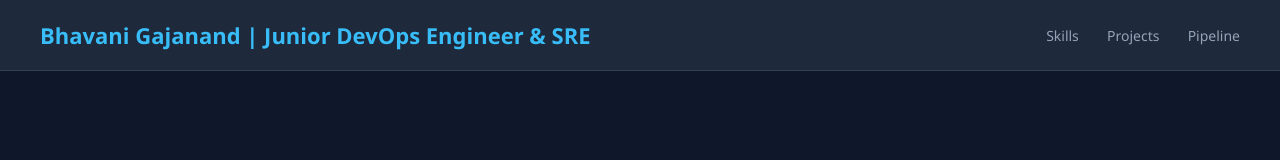
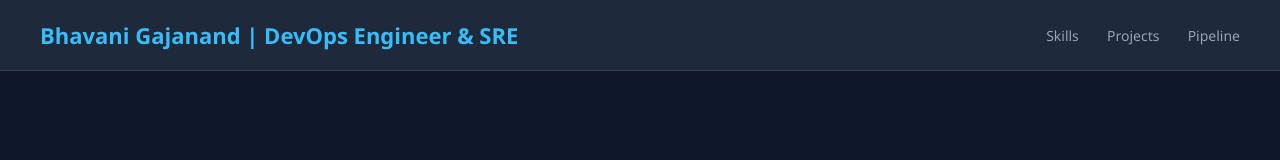
Before and after one commit to bhavanigajanand/nodejs-cicd-project, a website: page public/index.html in a window 1280 px wide. Shown: the top 160 px of the page. Drawn offline with Linux system fonts and the light colour scheme.

Commit message:
corrected index.html

```diff
--- a/public/index.html
+++ b/public/index.html
@@ -36,7 +36,7 @@
 </head>
 <body>
   <header>
-    <h1>Bhavani Gajanand | Junior DevOps Engineer & SRE </h1>
+    <h1>Bhavani Gajanand | DevOps Engineer & SRE </h1>
     <nav>
       <a href="#skills">Skills</a>
       <a href="#projects">Projects</a>
```
